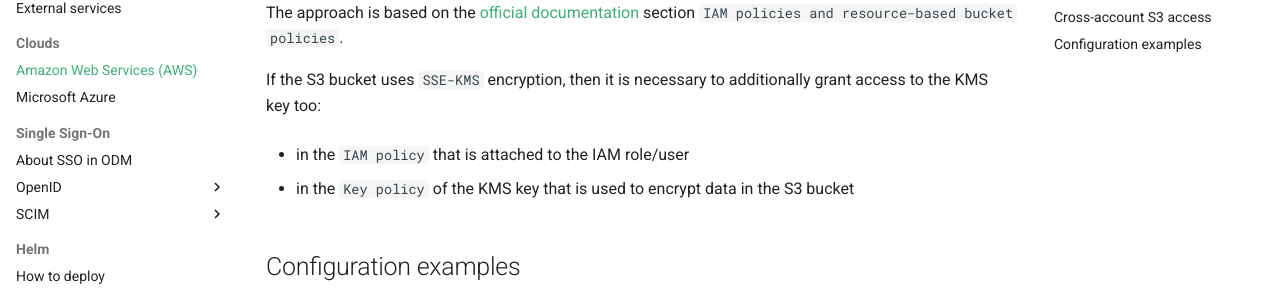
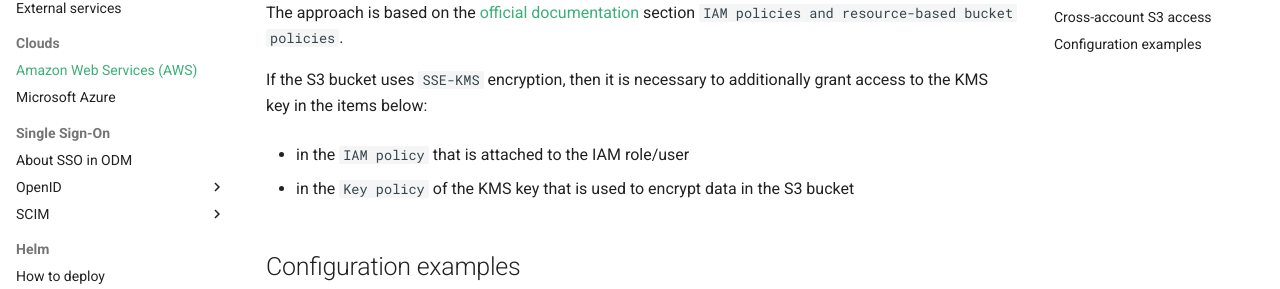
Before and after one commit to genestack/admin-docs, an MkDocs documentation site: the page built from docs/home/clouds/aws.md, in a window 1280 px wide and 900 px high, scrolled down 3011 px. Shown: the part 190-479 px from the top of the window. Built offline with MkDocs 1.6.1 and Material for MkDocs 9.7.7, drawn with Linux system fonts in a browser that asks for light colours; the version menu is left out.

Commit message:
Update docs/home/clouds/aws.md
Co-authored-by: Mikhail Smazhevsky <mikhail.smazhevsky@genestack.com>

```diff
--- a/docs/home/clouds/aws.md
+++ b/docs/home/clouds/aws.md
@@ -127,7 +127,7 @@
 
 The approach is based on the [official documentation](https://repost.aws/knowledge-center/cross-account-access-s3) section `IAM policies and resource-based bucket policies`.
 
-If the S3 bucket uses `SSE-KMS` encryption, then it is necessary to additionally grant access to the KMS key too:
+If the S3 bucket uses `SSE-KMS` encryption, then it is necessary to additionally grant access to the KMS key in the items below:
 
 - in the `IAM policy` that is attached to the IAM role/user
 
```
